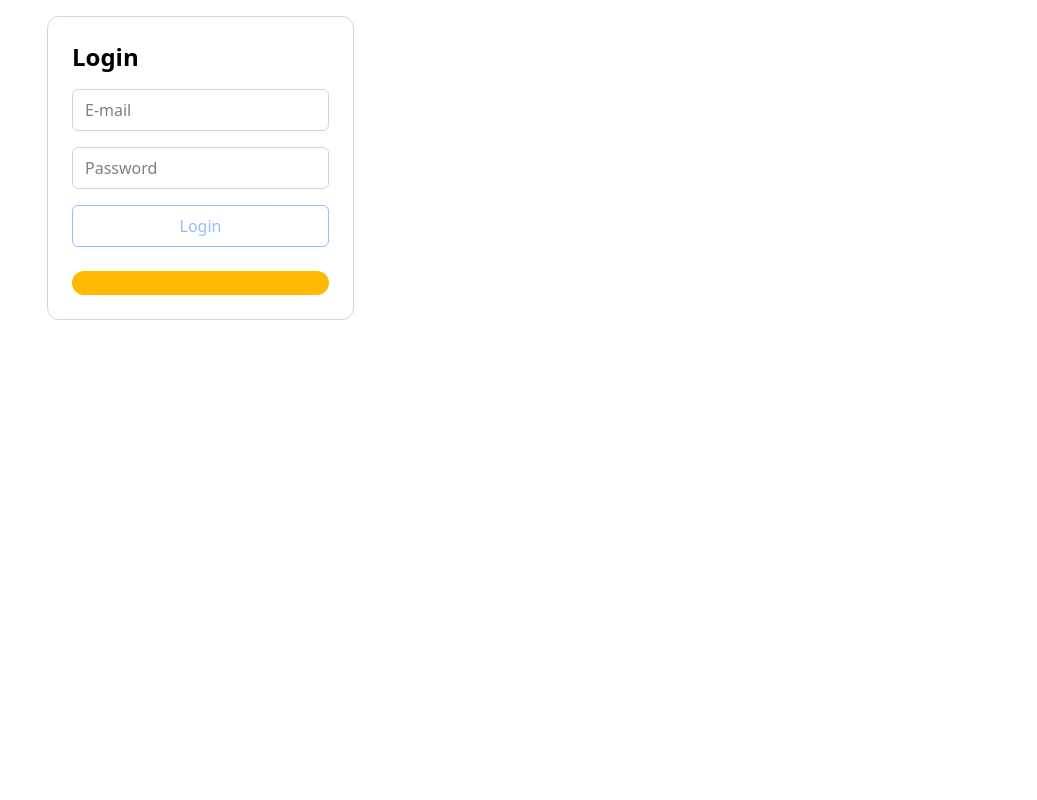
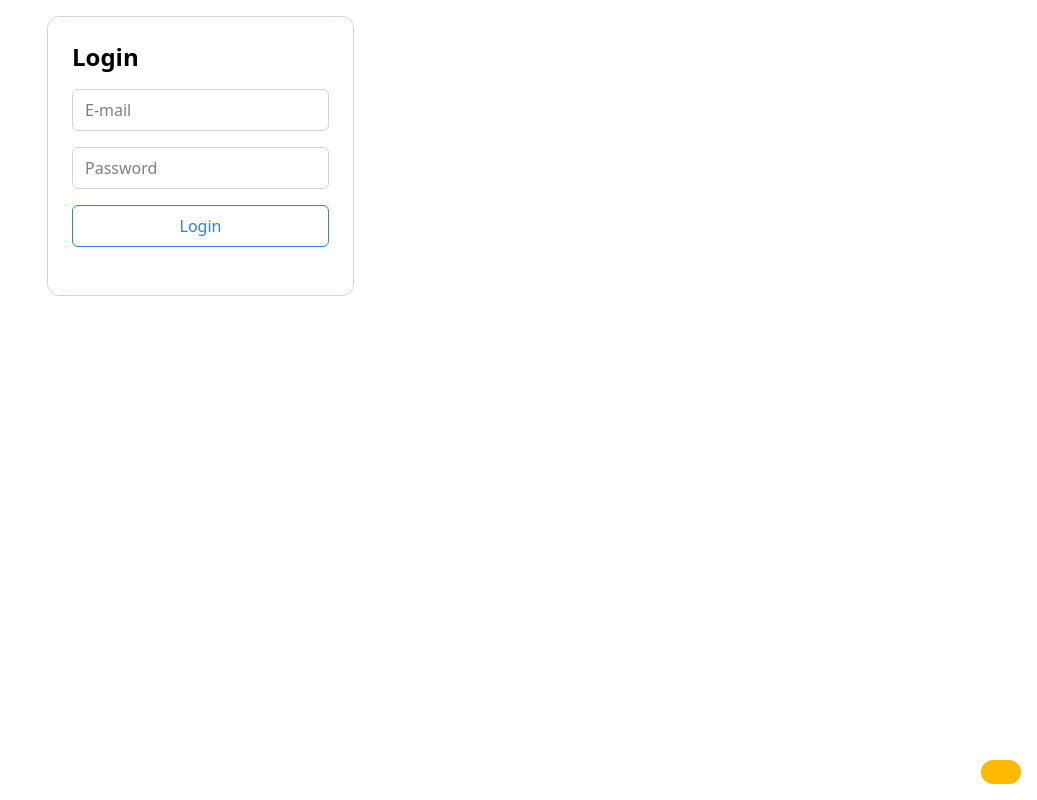
Before and after one commit to K-ost/auth-fullstack, a React (Vite) app in the folder client/: page / in a window 1280 px wide. Shown: the whole page, without its empty margins (243-1280 px from the left). Built offline with nearby package versions, Linux system fonts and the light colour scheme.

Commit message:
client: adding react-hook-form

```diff
--- a/client/package.json
+++ b/client/package.json
@@ -12,8 +12,10 @@
   "dependencies": {
     "@tailwindcss/vite": "^4.2.1",
     "@tanstack/react-query": "^5.90.21",
+    "or": "^0.2.0",
     "react": "^19.2.0",
     "react-dom": "^19.2.0",
+    "react-hook-form": "^7.71.2",
     "tailwindcss": "^4.2.1"
   },
   "devDependencies": {
--- a/client/src/App.tsx
+++ b/client/src/App.tsx
@@ -1,4 +1,5 @@
 import LoginForm from "./components/LoginForm";
+import Notification from "./ui/Notification";
 
 function App() {
   return (
@@ -6,6 +7,8 @@ function App() {
       <div className="mx-auto max-w-175 my-4 flex">
         <LoginForm />
       </div>
+
+      <Notification message="" />
     </>
   );
 }
--- a/client/src/api/api.ts
+++ b/client/src/api/api.ts
@@ -16,8 +16,7 @@ export async function mutateData<T, K>(
     throw {
       status: response.status,
       message: data.msg || "Request failed",
-      data,
-    } as ErrorResponse<T>;
+    } as ErrorResponse;
   }
 
   return data;
--- a/client/src/components/LoginForm.tsx
+++ b/client/src/components/LoginForm.tsx
@@ -1,18 +1,26 @@
-import { useState, type JSX, type SubmitEvent } from "react";
+import { type JSX } from "react";
 import TextInput from "../ui/TextInput";
 import Button from "../ui/Button";
-import Notification from "../ui/Notification";
 import useMutateData from "../hooks/useMutateData";
 import { ApiUrl } from "../constants";
-import type { AuthSuccessResponse, ErrorField, ErrorResponse, User } from "../types";
+import type { AuthResponse, ErrorResponse, User } from "../types";
+import { useForm } from "react-hook-form";
+
+type FormData = {
+  email: string;
+  password: string;
+};
 
 const LoginForm = (): JSX.Element => {
-  const [email, setEmail] = useState("");
-  const [password, setPassword] = useState("");
+  const {
+    register,
+    handleSubmit,
+    formState: { errors },
+  } = useForm<FormData>();
 
   const { mutate, isPending } = useMutateData<
-    AuthSuccessResponse,
-    ErrorResponse<ErrorField[]>,
+    AuthResponse,
+    ErrorResponse,
     Pick<User, "email" | "password">
   >({
     keys: ["login"],
@@ -20,32 +28,28 @@ const LoginForm = (): JSX.Element => {
     url: `${ApiUrl}/login`,
   });
 
-  const handleForm = (e: SubmitEvent<HTMLFormElement>) => {
-    e.preventDefault();
-    if (!email.length && !password.length) return;
-    mutate(
-      { email, password },
-      {
-        onError(error) {
-          console.error("Error", error.data[0].msg);
-        },
-        onSuccess(data) {
-          console.log("onSuccess", data);
-        },
+  const onSubmit = (data: FormData) => {
+    mutate(data, {
+      onError(error) {
+        console.error("Error", error);
       },
-    );
+      onSuccess(data) {
+        console.log("onSuccess", data);
+      },
+    });
   };
 
   return (
     <div className="border border-gray-300 rounded-xl p-6">
-      <form onSubmit={handleForm}>
+      <form onSubmit={handleSubmit(onSubmit)}>
         <h1 className="text-2xl font-bold mb-4">Login</h1>
 
         <div className="mb-4">
           <TextInput
             aria-label="E-mail"
-            onChange={(e) => setEmail(e.target.value)}
             placeholder="E-mail"
+            {...register("email", { required: true, pattern: /^\S+@\S+$/i })}
+            style={{ borderColor: errors.email ? "red" : "" }}
           />
         </div>
 
@@ -53,22 +57,17 @@ const LoginForm = (): JSX.Element => {
           <TextInput
             type="password"
             aria-label="Password"
-            onChange={(e) => setPassword(e.target.value)}
             placeholder="Password"
+            {...register("password", { required: true, minLength: 6 })}
+            style={{ borderColor: errors.password ? "red" : "" }}
           />
         </div>
 
         <div className="mb-6">
-          <Button
-            type="submit"
-            aria-label="Login button"
-            disabled={!email.length || !password.length}
-          >
+          <Button type="submit" aria-label="Login button">
             {isPending ? "Loading..." : "Login"}
           </Button>
         </div>
-
-        <Notification message="" />
       </form>
     </div>
   );
--- a/client/src/ui/Notification.tsx
+++ b/client/src/ui/Notification.tsx
@@ -8,7 +8,7 @@ const Notification: FC<NotificationProps> = ({ message }) => {
   return (
     <div
       aria-label={`Notification: ${message}`}
-      className="bg-amber-400 text-black rounded-xl py-3 px-5"
+      className="fixed right-4 bottom-4 bg-amber-400 text-black rounded-xl py-3 px-5"
     >
       {message}
     </div>
```
Also changed, not shown: client/src/types.ts (+4 -10 lines), 1 other file (tests, documents, lock files or other folders).
